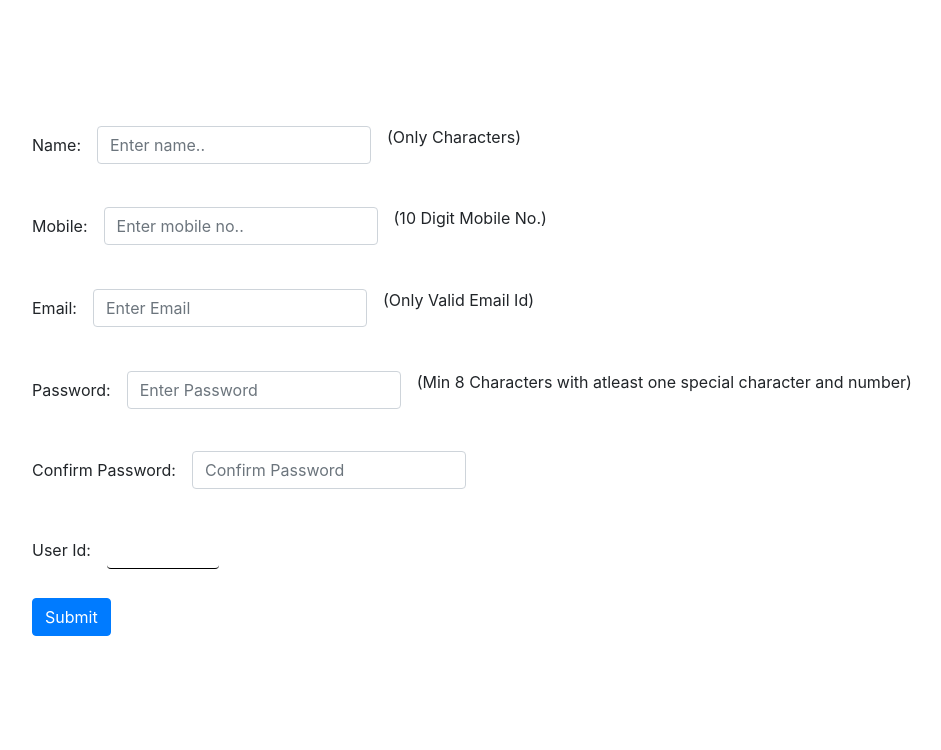
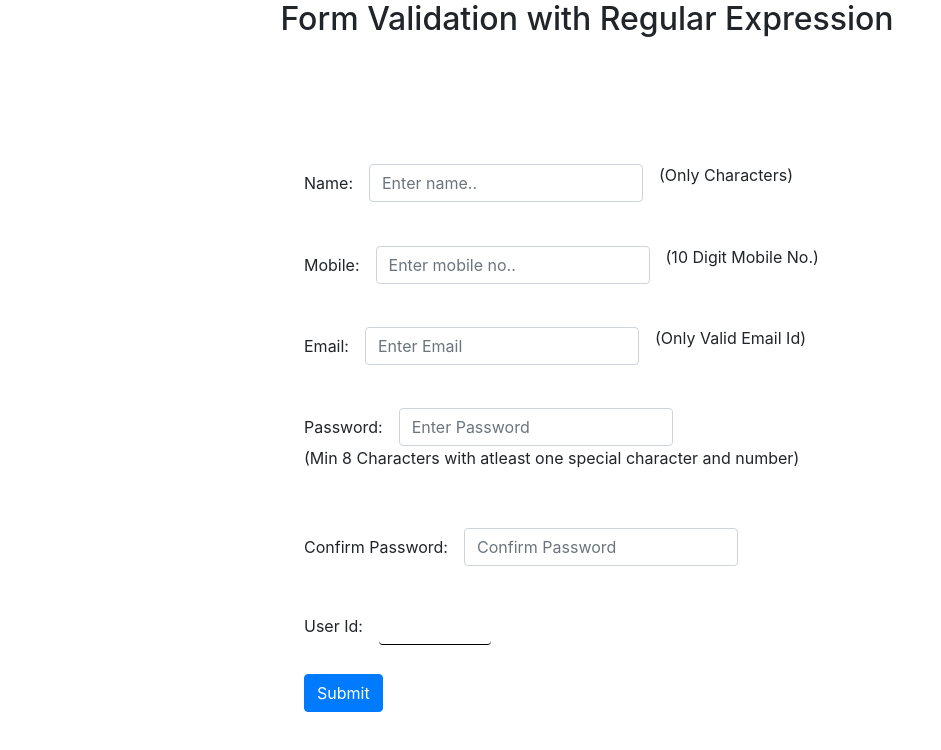
Before and after one commit to sufyanalimir/js-regx-form, a plain HTML site: page index.html in a window 1280 px wide. Shown: the whole page, without its empty margins (53-994 px from the left). Drawn offline with nearby package versions, Linux system fonts and the light colour scheme.

Commit message:
added a h2 heading

```diff
--- a/index.html
+++ b/index.html
@@ -18,7 +18,7 @@
 
         form {
             margin-top: 7em;
-            /* margin-left: 17em; */
+            margin-left: 17em;
         }
     </style>
 </head>
@@ -26,6 +26,7 @@
 <body>
 
     <div class="container">
+        <h2 class="text-center">Form Validation with Regular Expression</h2>
         <form onsubmit="return submitData()">
             <div class="form-group">
                 <div class="form-inline">
```
